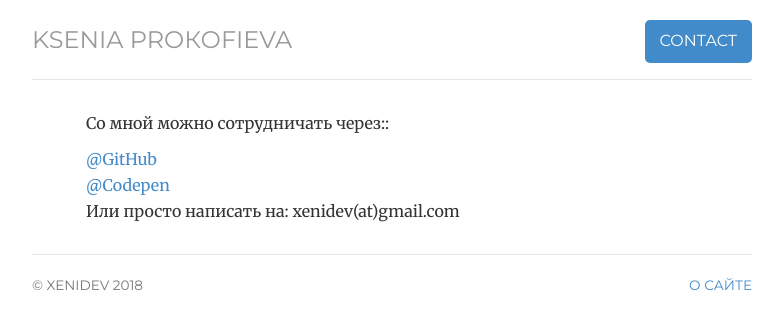
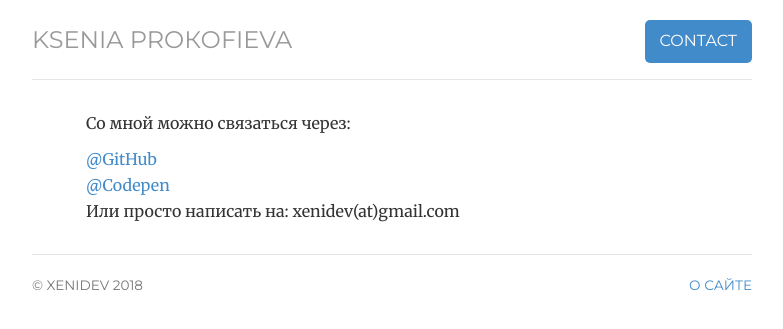
Before and after one commit to ValeraS/xenidev.github.io, a Jekyll site: the page built from contact/index.html, in a window 1280 px wide. Shown: the top 329 px of the page, without its empty margins (248-1031 px from the left). Built offline with Jekyll 4.4.1, drawn with Linux system fonts in a browser that asks for light colours.

Commit message:
Update index.html

```diff
--- a/contact/index.html
+++ b/contact/index.html
@@ -8,10 +8,10 @@ contact: active
 ---
 <div class="contact">
 
-	<p>Со мной можно сотрудничать через::</p>
+	<p>Со мной можно связаться через:</p>
 
 	<ul class="list-unstyled">
-	<li><a href="https://github.com/xeniweb">@GitHub</a></li>
+	<li><a href="https://github.com/xenidev">@GitHub</a></li>
 	<li><a href="https://codepen.io/collection/nVPoOa/#0">@Codepen</a></li>
 	<li>Или просто написать на: xenidev(at)gmail.com</li>
 	</ul>
```
